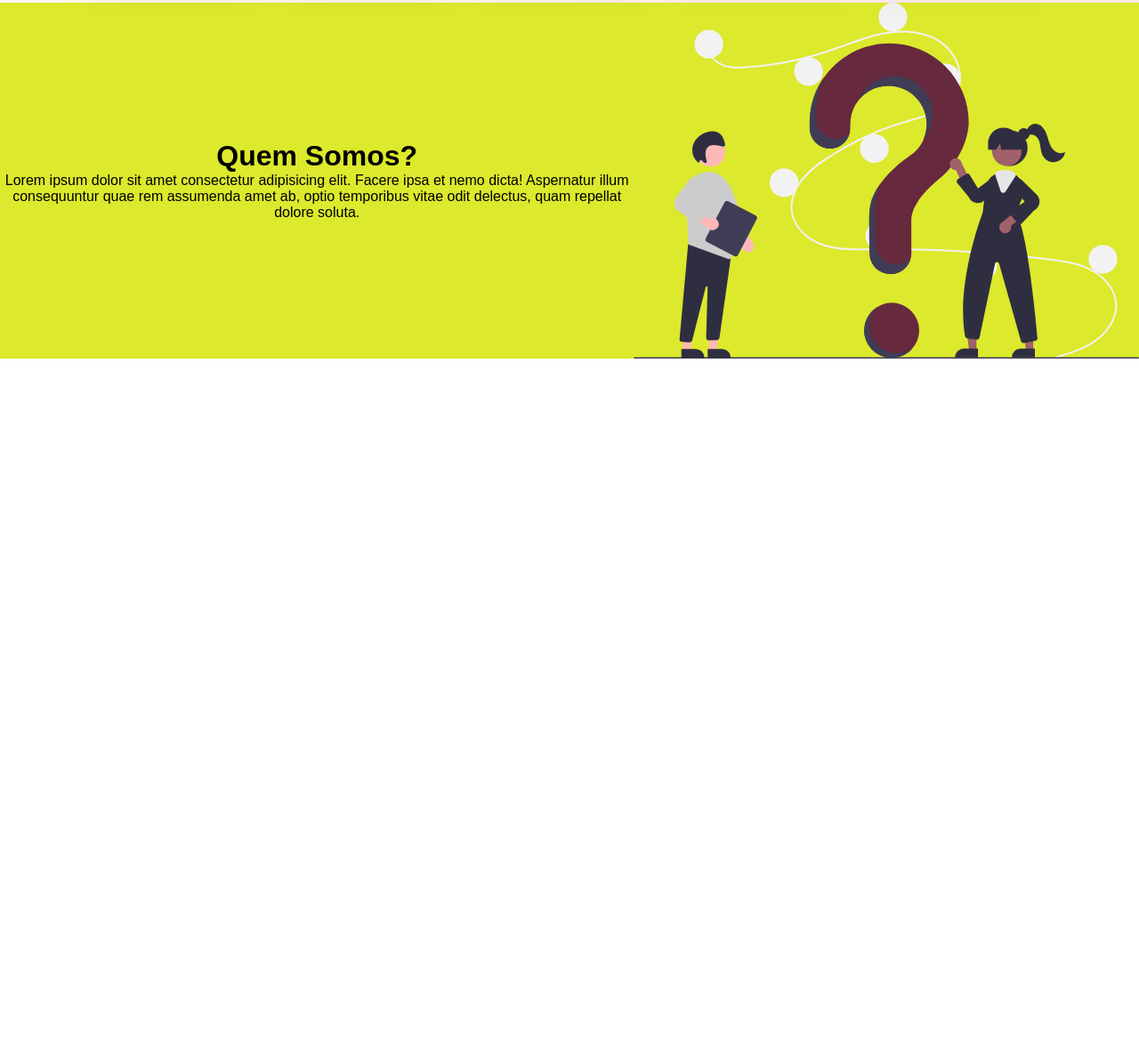
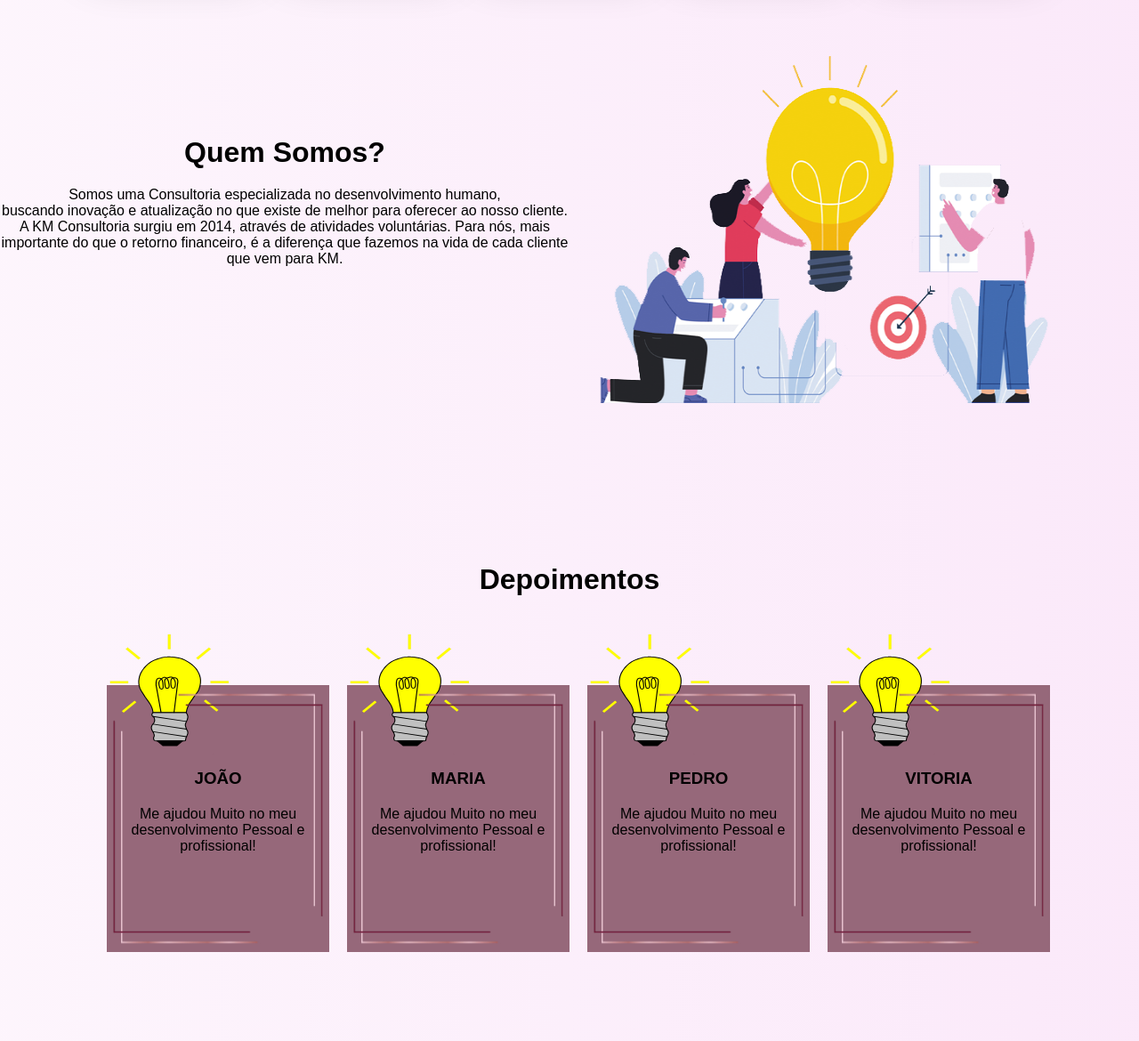
Before and after one commit to jailtonmendes/KmConsultoria, a plain HTML site: page index.html in a window 1280 px wide. Shown: the part 1298-2468 px from the top of the page at 89% size. Before the commit the page ends 1701 px from the top, so only its background shows below. Drawn offline with nearby package versions, Linux system fonts and the light colour scheme.

Commit message:
Quem somos

```diff
--- a/index.html
+++ b/index.html
@@ -29,7 +29,7 @@
 
     <main>
         <div class="perfil">
-            <img class="img_perfil" src="./img/perfil.jpeg" alt="Imagem de perfil">
+            <img class="img_perfil" src="./img/" alt="Imagem de perfil">
             <h3>Olá, Me chamo Karla Macedo.<br>
                 É um enorme prazer falar um pouquinho sobre meu perfil profissional para você.
             </h3>
@@ -121,18 +121,58 @@
             <div class="text">
 
                 <h1>Quem Somos?</h1>
-                <p>Lorem ipsum dolor sit amet consectetur adipisicing elit. Facere ipsa et nemo dicta! Aspernatur
-                     illum consequuntur quae rem assumenda amet ab, optio temporibus vitae odit delectus,
-                      quam repellat dolore soluta.</p>
+                <p>Somos uma Consultoria especializada no desenvolvimento humano,<br>
+                    buscando inovação e atualização no que existe de melhor para oferecer
+                    ao nosso cliente. A KM Consultoria surgiu em 2014, através de atividades
+                    voluntárias. Para nós, mais importante do que o retorno financeiro,
+                    é a diferença que fazemos na vida de cada cliente que vem para KM.</p>
             </div>
 
-                      <img class="img_quemsomos" src="img/undraw_Questions_re_1fy7 (1).svg" alt="">
+                      <img class="quemsomos-img" src="img/QuemSomos.png" alt="">
 
             </div>
 
+        </div>
 
 
-        </div>
+
+        <h1 class="dep-h1">Depoimentos</h1>
+        <class class="depoimentos">
+
+            <cad class="dep">
+                <img class="dep-img" src="./img/moldura.png" alt="">
+                <img class="dep-pessoa" src="img/light_bulb_on.svg" alt="">
+                <h3>joão</h3>
+                <p>Me ajudou Muito no meu desenvolvimento Pessoal e profissional!</p>
+
+            </cad>
+
+            <cad class="dep">
+                <img class="dep-img" src="./img/moldura.png" alt="">
+                <img class="dep-pessoa" src="img/light_bulb_on.svg" alt="">
+                <h3>Maria</h3>
+                <p>Me ajudou Muito no meu desenvolvimento Pessoal e profissional!</p>
+
+            </cad>
+
+            <cad class="dep">
+                <img class="dep-img" src="./img/moldura.png" alt="">
+                <img class="dep-pessoa" src="img/light_bulb_on.svg" alt="">
+                <h3>Pedro</h3>
+                <p>Me ajudou Muito no meu desenvolvimento Pessoal e profissional!</p>
+
+            </cad>
+
+            <cad class="dep">
+                <img class="dep-img" src="./img/moldura.png" alt="">
+                <img class="dep-pessoa" src="img/light_bulb_on.svg" alt="">
+                <h3>Vitoria</h3>
+                <p>Me ajudou Muito no meu desenvolvimento Pessoal e profissional!</p>
+
+            </cad>
+
+
+        </class>
 
     </main>
 
--- a/style.css
+++ b/style.css
@@ -417,13 +417,15 @@ header ul li a:hover {
 
 
 .quemsomos {
-    width: 100%;
+
+    margin-top: 50px;
+    margin-bottom: 50px;
     height: 400px;
 
-    background: #dce92c;
+    display: flex;
+    margin-bottom: 180px;
 
-    display: flex;
-
+     /* background: #dce92c; */
 }
 
 .quemsomos h1 {
@@ -433,6 +435,10 @@ header ul li a:hover {
 
     align-items: center;
     justify-content: center;
+
+    margin-top: 100px;
+    margin-bottom: 20px;
+
 }
 
 .text {
@@ -441,13 +447,81 @@ header ul li a:hover {
     justify-content: center;
     align-items: center;
     text-align: center;
+    position: absolute;
+    width: 50%;
 
 }
 
-.img_quemsomos {
+.quemsomos-img {
 
     display: block;
     /* background: chartreuse; */
-    width: 50%;
+    width: 100%;
+
 
 }
+
+
+/*Depoimentos*/
+
+.depoimentos {
+    width: 100%;
+    height: 400px;
+    /* display: flex;
+    flex-direction: column; */
+    /* background: #f3eca9; */
+
+    max-width: 1200px;
+    margin: 0 auto;
+    margin-top: 50px;
+    margin-bottom: 50px;
+    display: flex;
+
+    align-items: center;
+    justify-content: center;
+    flex-wrap: wrap;
+}
+
+.dep {
+
+    width: 250px;
+    height: 300px;
+    position: relative;
+    margin-left: 20px;
+
+    background: #96687a;
+
+
+    /* align-items: center;
+    justify-content: center;
+    flex-wrap: wrap; */
+}
+
+.dep-img {
+    /* position: absolute; */
+    width: 100%;
+    height: 300px;
+    position: absolute;
+}
+
+.dep-pessoa {
+    width: 150px;
+    height: 150px;
+    margin-top: -60px;
+    text-align: center;
+}
+
+.dep h3 {
+    text-align: center;
+    text-transform: uppercase;
+    margin-bottom: 20px;
+}
+
+.depoimentos .dep p {
+    text-align: center;
+}
+
+.dep-h1 {
+    text-align: center;
+    margin-bottom: 50px;
+}
```
Also changed, not shown: img/3081627.jpg (added), img/QuemSomos.png (added), img/light_bulb_on.svg (added), img/moldura.png (added), 3 other files.
